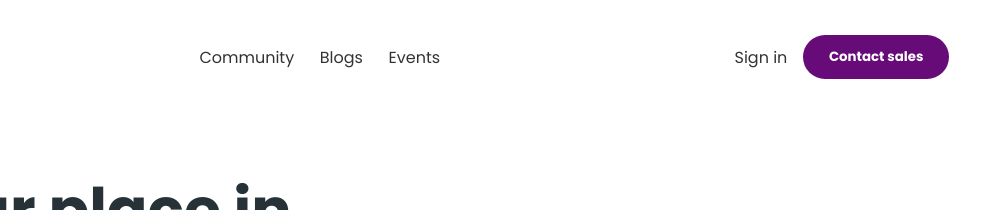
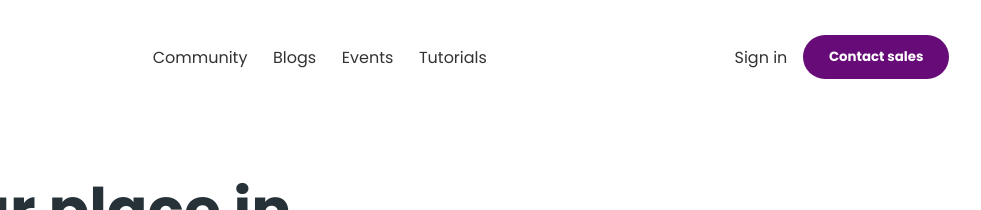
Before and after one commit to Chimoney/Community-Website, a plain HTML site: page index.html in a window 1280 px wide. Shown: the top 210 px of the page, 299-1280 px from the left. Drawn offline with Linux system fonts and the light colour scheme.

Commit message:
Added Tutorials to site header

```diff
--- a/index.html
+++ b/index.html
@@ -56,6 +56,7 @@ to<!DOCTYPE html>
           <li><a class="link" href="#community">Community</a></li>
           <li><a class="link" href="#blogs">Blogs</a></li>
           <li><a class="link" href="#events">Events</a></li>
+          <li><a class="link" href="#tutorials">Tutorials</a></li>
         </ul>
       </div>
       <div class="nav-item">
```
